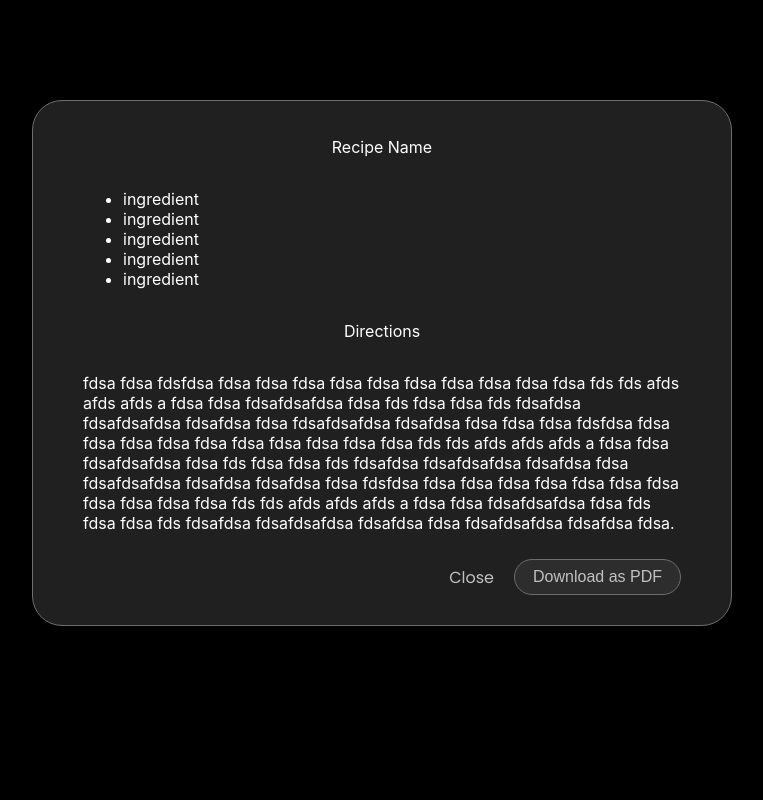
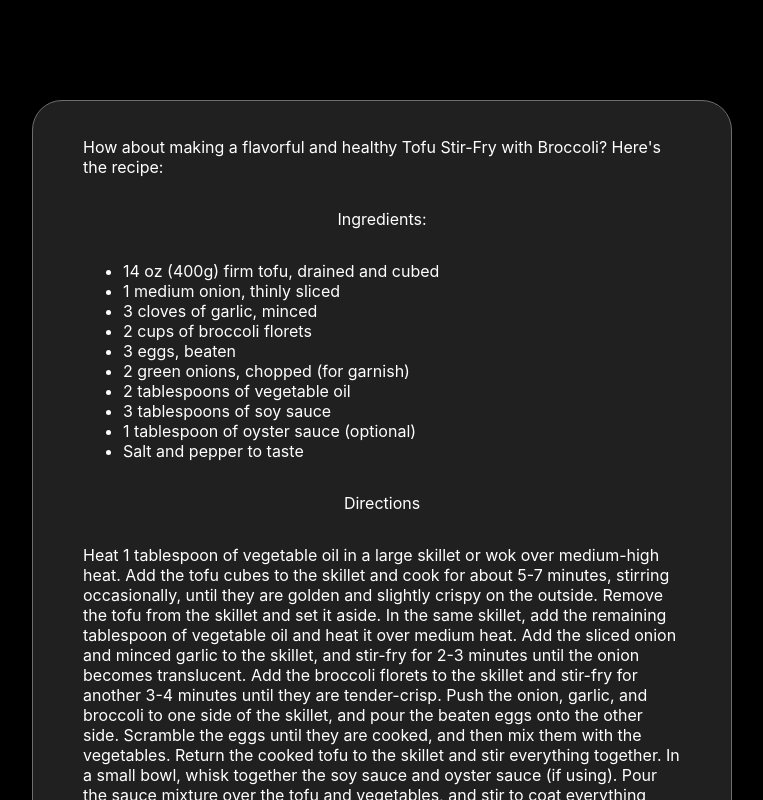
Before and after one commit to leemaiwu/Specializations-Capstone-FoodX, a React (Create React App) app: page /recipe in a window 1280 px wide. Shown: the top 800 px of the page, without its empty margins (258-1021 px from the left). Built offline with nearby package versions, Linux system fonts and the light colour scheme; a web font is replaced by a local one.

Commit message:
Adjusted recipe card styling

```diff
--- a/src/components/Header.module.css
+++ b/src/components/Header.module.css
@@ -9,7 +9,7 @@
     align-items: center;
     justify-content: center;
     gap: 8px;
-    height: 100px;
+    height: 110px;
     opacity: 0;
     animation: fadeIn 2s ease-in-out forwards;
     /* margin-top: 17vw; */
--- a/src/components/Modal.module.css
+++ b/src/components/Modal.module.css
@@ -6,6 +6,7 @@
     height: 100vh;
     background-color: black;
     z-index: 1;
+    overflow: hidden;
 }
 
 .modal {
@@ -14,6 +15,7 @@
     background-color: transparent;
     box-shadow: 0 2px 8px rgba(0, 0, 0, 0.2);
     padding: 0;
+    padding-bottom: 100px;
     overflow: hidden;
     z-index: 1;
   }
--- a/src/components/RecipeCard.jsx
+++ b/src/components/RecipeCard.jsx
@@ -52,16 +52,37 @@ function RecipeCard() {
   return (
     <Modal>
         <section ref={sectionRef} className={styles.recipeCard}>
-          <p>Recipe Name</p>
+          <p>How about making a flavorful and healthy Tofu Stir-Fry with Broccoli? Here's the recipe:</p>
+          <p>Ingredients:</p>
           <ul className={styles.ingredients}>
-              <li>ingredient</li>
-              <li>ingredient</li>
-              <li>ingredient</li>
-              <li>ingredient</li>
-              <li>ingredient</li>
+              <li>14 oz (400g) firm tofu, drained and cubed</li>
+              <li>1 medium onion, thinly sliced</li>
+              <li>3 cloves of garlic, minced</li>
+              <li>2 cups of broccoli florets</li>
+              <li>3 eggs, beaten</li>
+              <li>2 green onions, chopped (for garnish)</li>
+              <li>2 tablespoons of vegetable oil</li>
+              <li>3 tablespoons of soy sauce</li>
+              <li>1 tablespoon of oyster sauce (optional)</li>
+              <li>Salt and pepper to taste</li>
           </ul>
           <p>Directions</p>
-          <p>fdsa fdsa fdsfdsa fdsa fdsa fdsa fdsa fdsa fdsa fdsa fdsa fdsa fdsa fds fds afds afds afds a fdsa fdsa fdsafdsafdsa fdsa fds fdsa fdsa fds fdsafdsa fdsafdsafdsa fdsafdsa fdsa fdsafdsafdsa fdsafdsa fdsa fdsa fdsa fdsfdsa fdsa fdsa fdsa fdsa fdsa fdsa fdsa fdsa fdsa fdsa fds fds afds afds afds a fdsa fdsa fdsafdsafdsa fdsa fds fdsa fdsa fds fdsafdsa fdsafdsafdsa fdsafdsa fdsa fdsafdsafdsa fdsafdsa fdsafdsa fdsa fdsfdsa fdsa fdsa fdsa fdsa fdsa fdsa fdsa fdsa fdsa fdsa fdsa fds fds afds afds afds a fdsa fdsa fdsafdsafdsa fdsa fds fdsa fdsa fds fdsafdsa fdsafdsafdsa fdsafdsa fdsa fdsafdsafdsa fdsafdsa fdsa.</p>
+          <p>Heat 1 tablespoon of vegetable oil in a large skillet or wok over medium-high heat.
+          Add the tofu cubes to the skillet and cook for about 5-7 minutes, stirring occasionally, until they are golden and slightly crispy on the outside. Remove the tofu from the skillet and set it aside.
+          In the same skillet, add the remaining tablespoon of vegetable oil and heat it over medium heat.
+          Add the sliced onion and minced garlic to the skillet, and stir-fry for 2-3 minutes until the onion becomes translucent.
+          Add the broccoli florets to the skillet and stir-fry for another 3-4 minutes until they are tender-crisp.
+          Push the onion, garlic, and broccoli to one side of the skillet, and pour the beaten eggs onto the other side.
+          Scramble the eggs until they are cooked, and then mix them with the vegetables.
+          Return the cooked tofu to the skillet and stir everything together.
+          In a small bowl, whisk together the soy sauce and oyster sauce (if using). Pour the sauce mixture over the tofu and vegetables, and stir to coat everything evenly. Season with salt and pepper to taste.
+          Cook for another 1-2 minutes, until everything is heated through.
+          Remove the skillet from heat, and garnish the stir-fry with chopped green onions.
+          </p>
+          <p>Prep time: 15 minutes |
+          Cook time: 15-20 minutes |
+          Serves: 3-4</p>
+          <p>Enjoy your flavorful Tofu Stir-Fry with Broccoli! You can serve it over steamed rice or noodles for a complete meal.</p>
           <div className={styles.buttons}>
               <Link to=".." type="button" className={styles.closeBtn}>
               Close
--- a/src/routes/RootLayout.module.css
+++ b/src/routes/RootLayout.module.css
@@ -2,5 +2,5 @@
     position: absolute;
     width: 100vw;
     height: 100%;
-    padding-top: 200px;
+    padding-top: 230px;
 }
```
